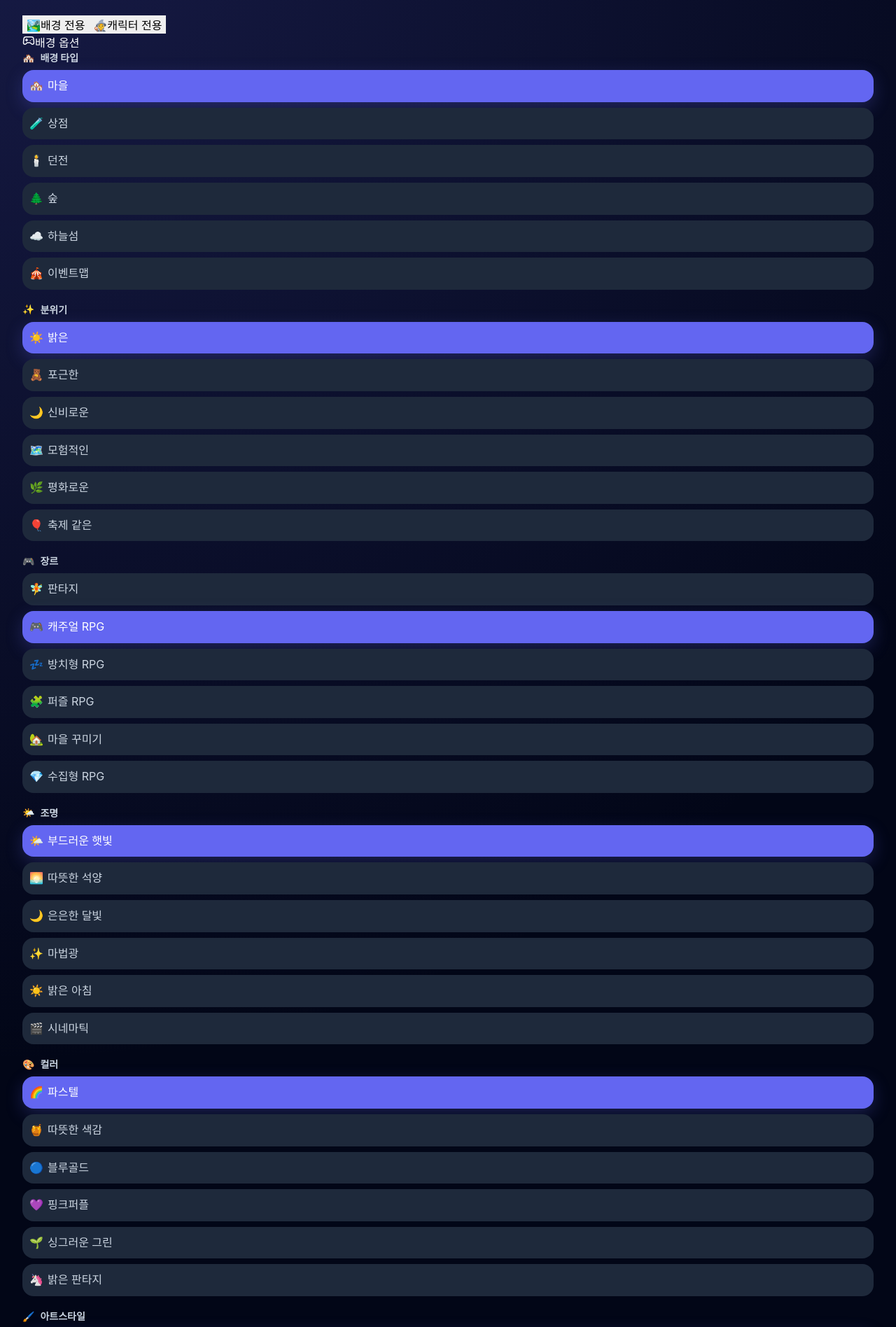
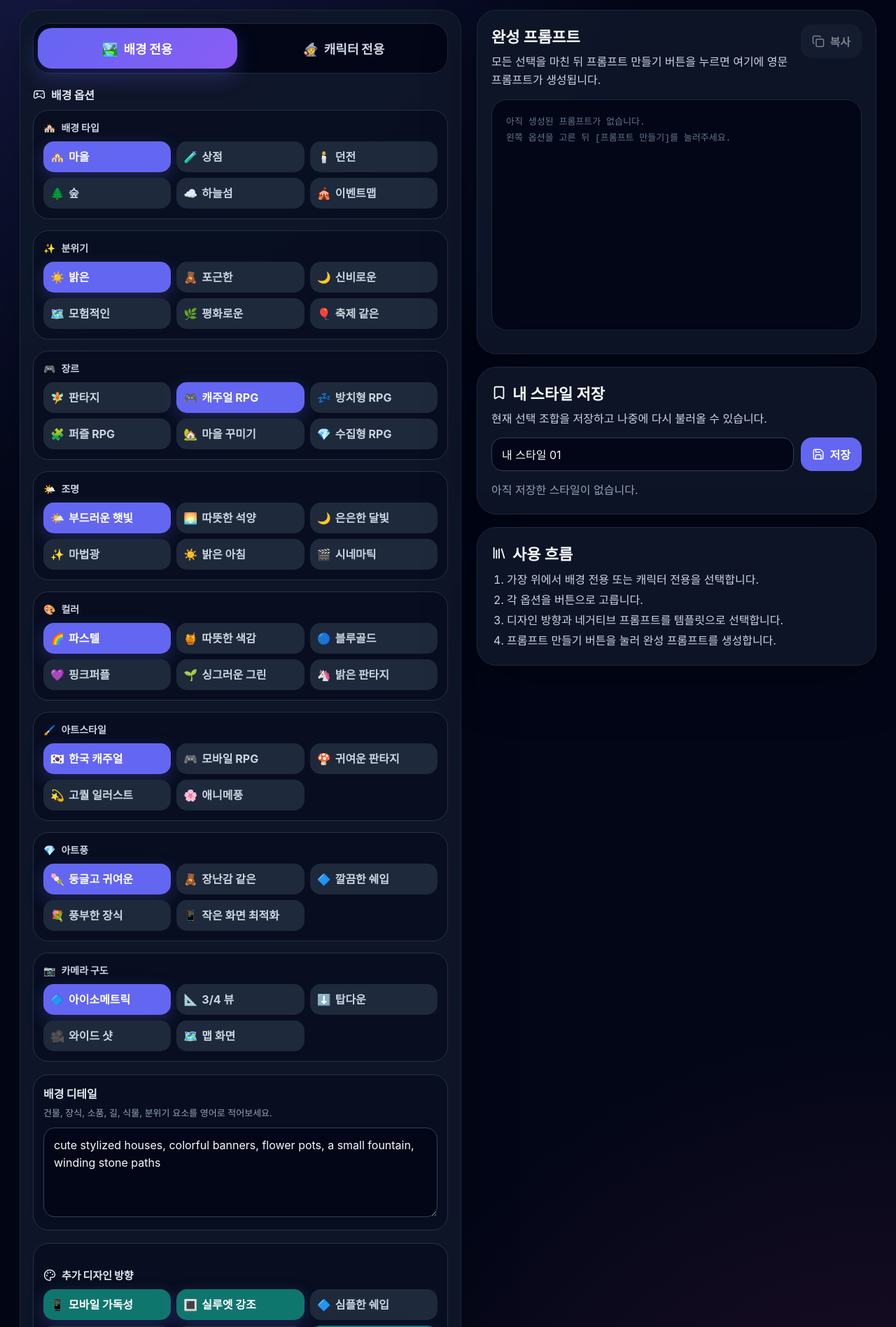
Before and after one commit to yurijung15/game-prompt-builder, a React (Vite) app: page / in a window 1280 px wide. Shown: the part 184-2080 px from the top of the page at 70% size. Built offline with nearby package versions, Linux system fonts and the light colour scheme.

Commit message:
Update style.css

```diff
--- a/src/style.css
+++ b/src/style.css
@@ -9,7 +9,9 @@ body {
   color: #f8fafc;
 }
 
-button, input, textarea, select {
+button,
+input,
+textarea {
   font: inherit;
 }
 
@@ -19,7 +21,7 @@ button {
 
 .page {
   min-height: 100vh;
-  padding: 32px;
+  padding: 28px;
   background:
     radial-gradient(circle at top left, rgba(99, 102, 241, 0.22), transparent 34%),
     radial-gradient(circle at bottom right, rgba(236, 72, 153, 0.14), transparent 30%),
@@ -27,8 +29,8 @@ button {
 }
 
 .hero {
-  max-width: 1200px;
-  margin: 0 auto 24px;
+  max-width: 1320px;
+  margin: 0 auto 22px;
   display: flex;
   align-items: flex-end;
   justify-content: space-between;
@@ -48,12 +50,14 @@ button {
 }
 
 h1 {
-  font-size: clamp(32px, 5vw, 56px);
+  font-size: clamp(32px, 5vw, 54px);
   line-height: 1.05;
   margin: 18px 0 12px;
+  letter-spacing: -0.04em;
 }
 
-.hero p, .cardHeader p {
+.hero p,
+.cardHeader p {
   color: #cbd5e1;
   margin: 0;
   line-height: 1.65;
@@ -65,61 +69,110 @@ h1 {
   flex-wrap: wrap;
 }
 
-.layout {
-  max-width: 1200px;
+.appLayout {
+  max-width: 1320px;
   margin: 0 auto;
   display: grid;
-  grid-template-columns: 460px 1fr;
-  gap: 24px;
+  grid-template-columns: minmax(520px, 1.05fr) minmax(420px, .95fr);
+  gap: 22px;
+  align-items: start;
 }
 
-.panel, .card {
-  background: rgba(15, 23, 42, 0.86);
+.builderPanel,
+.card {
+  background: rgba(15, 23, 42, 0.88);
   border: 1px solid #1e293b;
   border-radius: 28px;
   box-shadow: 0 24px 80px rgba(0, 0, 0, 0.28);
 }
 
-.panel {
-  padding: 20px;
+.builderPanel {
+  padding: 18px;
 }
 
-.optionGroup {
+.topTabs {
+  display: grid;
+  grid-template-columns: 1fr 1fr;
+  gap: 10px;
   margin-bottom: 18px;
+  padding: 6px;
+  border-radius: 24px;
+  background: #020617;
+  border: 1px solid #1e293b;
 }
 
+.topTab {
+  color: #cbd5e1;
+  background: transparent;
+  padding: 16px 18px;
+  border-radius: 20px;
+  font-size: 18px;
+  font-weight: 900;
+  cursor: pointer;
+  transition: 0.16s ease;
+}
+
+.topTab span {
+  margin-right: 8px;
+}
+
+.topTab.active {
+  color: white;
+  background: linear-gradient(135deg, #6366f1, #8b5cf6);
+  box-shadow: 0 12px 30px rgba(99, 102, 241, .28);
+}
+
+.sectionTitle,
 .optionLabel {
   display: flex;
   align-items: center;
   gap: 8px;
+  color: #e2e8f0;
+  font-size: 16px;
+  font-weight: 900;
+  margin: 18px 0 10px;
+}
+
+.sectionTitle.smallTitle {
+  font-size: 15px;
+  margin-top: 20px;
+}
+
+.optionSections {
+  display: grid;
+  gap: 16px;
+}
+
+.optionGroup {
+  padding: 14px;
+  background: rgba(2, 6, 23, 0.42);
+  border: 1px solid #263244;
+  border-radius: 22px;
+}
+
+.optionLabel {
+  margin: 0 0 10px;
   color: #cbd5e1;
   font-size: 14px;
-  margin-bottom: 8px;
-  font-weight: 800;
 }
 
 .optionGrid {
   display: grid;
+  grid-template-columns: repeat(3, 1fr);
   gap: 8px;
 }
 
-.optionGrid.two {
-  grid-template-columns: repeat(2, 1fr);
-}
-
-.optionGrid.three {
-  grid-template-columns: repeat(3, 1fr);
-}
-
 .option {
+  min-height: 44px;
   color: #cbd5e1;
   background: #1e293b;
-  border-radius: 16px;
-  padding: 12px 10px;
+  border-radius: 15px;
+  padding: 10px 10px;
   cursor: pointer;
   text-align: left;
-  line-height: 1.35;
+  line-height: 1.3;
   transition: 0.16s ease;
+  font-weight: 700;
 }
 
 .option span {
@@ -134,87 +187,38 @@ h1 {
 
 .option:hover {
   filter: brightness(1.12);
+  transform: translateY(-1px);
 }
 
-.uploadBox {
-  margin: 18px 0;
-  padding: 16px;
-  border: 1px solid #334155;
-  border-radius: 22px;
-  background: rgba(2, 6, 23, 0.45);
+.option.multi.active {
+  background: #0f766e;
 }
 
-.uploadButton {
-  margin-top: 12px;
-  display: inline-flex;
-  align-items: center;
-  gap: 8px;
-  color: white;
-  background: #334155;
-  border-radius: 16px;
-  padding: 12px 14px;
-  cursor: pointer;
-  font-size: 14px;
-  font-weight: 800;
+.textInputBlock,
+.multiGroup {
+  margin-top: 18px;
+  padding: 14px;
+  background: rgba(2, 6, 23, 0.42);
+  border: 1px solid #263244;
+  border-radius: 22px;
 }
 
-.uploadButton:hover {
-  filter: brightness(1.12);
+.textInputBlock label {
+  display: block;
+  color: #e2e8f0;
+  font-weight: 900;
+  margin-bottom: 6px;
 }
 
-.uploadButton input {
-  display: none;
+.textInputBlock p {
+  color: #94a3b8;
+  font-size: 13px;
+  line-height: 1.6;
+  margin: 0 0 10px;
 }
 
-.previewWrap {
-  margin-top: 14px;
-  overflow: hidden;
-  border-radius: 18px;
-  border: 1px solid #334155;
-  background: #020617;
-}
-
-.previewWrap img {
-  display: block;
-  width: 100%;
-  max-height: 260px;
-  object-fit: contain;
-}
-
-.checkLine {
-  margin-top: 12px;
-  display: flex;
-  align-items: center;
-  gap: 8px;
-  color: #cbd5e1;
-  font-size: 14px;
-  cursor: pointer;
-}
-
-.checkLine input {
-  width: auto;
-}
-
-.field {
-  margin-top: 14px;
-}
-
-label {
-  display: block;
-  color: #cbd5e1;
-  font-size: 14px;
-  margin-bottom: 8px;
-  font-weight: 800;
-}
-
-.help {
-  color: #94a3b8;
-  font-size: 12px;
-  line-height: 1.6;
-  margin: -2px 0 8px;
-}
-
-input, textarea, select {
+textarea,
+input {
   width: 100%;
   color: #f8fafc;
   background: #020617;
@@ -226,16 +230,42 @@ input, textarea, select {
 
 textarea {
   resize: vertical;
+  line-height: 1.6;
 }
 
-input:focus, textarea:focus, select:focus {
+textarea:focus,
+input:focus {
   border-color: #818cf8;
 }
 
-.resultArea {
+.generateButton {
+  width: 100%;
+  margin-top: 20px;
+  padding: 18px;
+  border-radius: 22px;
+  background: linear-gradient(135deg, #6366f1, #ec4899);
+  color: white;
+  font-size: 18px;
+  font-weight: 1000;
+  display: inline-flex;
+  align-items: center;
+  justify-content: center;
+  gap: 10px;
+  cursor: pointer;
+  box-shadow: 0 18px 44px rgba(99, 102, 241, .28);
+}
+
+.generateButton:hover {
+  filter: brightness(1.08);
+  transform: translateY(-1px);
+}
+
+.resultPanel {
   display: flex;
   flex-direction: column;
-  gap: 24px;
+  gap: 18px;
+  position: sticky;
+  top: 18px;
 }
 
 .card {
@@ -264,25 +294,14 @@ pre {
   border: 1px solid #1e293b;
   border-radius: 22px;
   padding: 20px;
-  min-height: 340px;
+  min-height: 330px;
   line-height: 1.8;
   color: #f8fafc;
   overflow-x: auto;
 }
 
-.twoCards {
-  display: grid;
-  grid-template-columns: 1fr 1fr;
-  gap: 24px;
-}
-
-.small {
-  min-height: 180px;
-}
-
-.negative, li {
-  color: #cbd5e1;
-  line-height: 1.8;
+.placeholderPrompt {
+  color: #64748b;
 }
 
 .button {
@@ -294,6 +313,12 @@ pre {
   gap: 8px;
   cursor: pointer;
   white-space: nowrap;
+  font-weight: 900;
+}
+
+.button:disabled {
+  opacity: .45;
+  cursor: not-allowed;
 }
 
 .button.primary {
@@ -304,32 +329,129 @@ pre {
   background: #1e293b;
 }
 
-.button:hover {
+.button:hover:not(:disabled) {
   filter: brightness(1.12);
 }
 
-@media (max-width: 900px) {
+.saveRow {
+  display: grid;
+  grid-template-columns: 1fr auto;
+  gap: 10px;
+  margin-bottom: 14px;
+}
+
+.savedList {
+  display: flex;
+  flex-direction: column;
+  gap: 10px;
+}
+
+.emptyText {
+  color: #94a3b8;
+  margin: 0;
+  line-height: 1.7;
+}
+
+.savedItem {
+  display: grid;
+  grid-template-columns: 1fr auto;
+  gap: 8px;
+  align-items: center;
+  background: #020617;
+  border: 1px solid #1e293b;
+  border-radius: 18px;
+  padding: 8px;
+}
+
+.savedLoad {
+  text-align: left;
+  color: #f8fafc;
+  background: transparent;
+  cursor: pointer;
+  padding: 8px;
+}
+
+.savedLoad strong {
+  display: block;
+  margin-bottom: 4px;
+}
+
+.savedLoad span {
+  color: #94a3b8;
+  font-size: 13px;
+  line-height: 1.5;
+}
+
+.iconButton {
+  width: 42px;
+  height: 42px;
+  border-radius: 14px;
+  background: #1e293b;
+  color: #cbd5e1;
+  display: inline-flex;
+  align-items: center;
+  justify-content: center;
+  cursor: pointer;
+}
+
+.iconButton:hover {
+  background: #7f1d1d;
+  color: white;
+}
+
+.guideCard ol {
+  margin: 0;
+  padding-left: 22px;
+}
+
+.guideCard li {
+  color: #cbd5e1;
+  line-height: 1.8;
+}
+
+@media (max-width: 1080px) {
+  .appLayout {
+    grid-template-columns: 1fr;
+  }
+
+  .resultPanel {
+    position: static;
+  }
+}
+
+@media (max-width: 720px) {
   .page {
-    padding: 18px;
+    padding: 16px;
   }
 
   .hero {
     display: block;
   }
 
-  .layout, .twoCards {
-    grid-template-columns: 1fr;
+  .heroButtons {
+    margin-top: 16px;
   }
 
-  .heroButtons {
-    margin-top: 16px;
+  .optionGrid {
+    grid-template-columns: repeat(2, 1fr);
   }
 
   .cardHeader {
     flex-direction: column;
   }
 
-  .optionGrid.three {
+  .saveRow {
+    grid-template-columns: 1fr;
+  }
+
+  .topTab {
+    font-size: 15px;
+    padding: 14px 10px;
+  }
+}
+
+@media (max-width: 440px) {
+  .optionGrid {
     grid-template-columns: 1fr;
   }
 }
```
